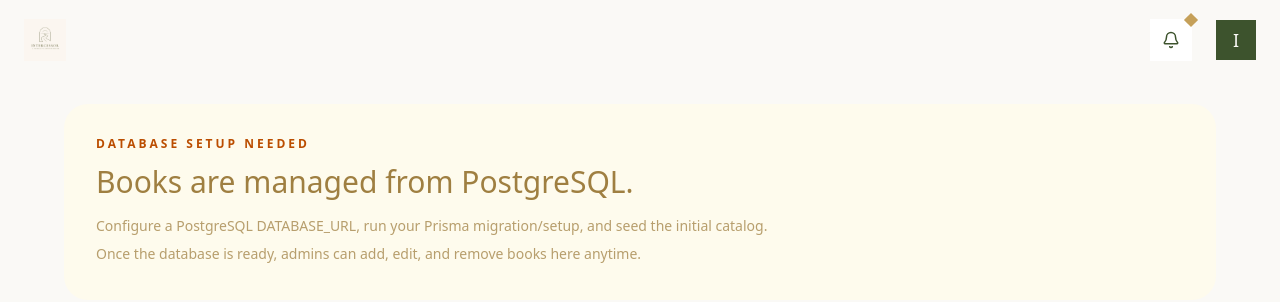
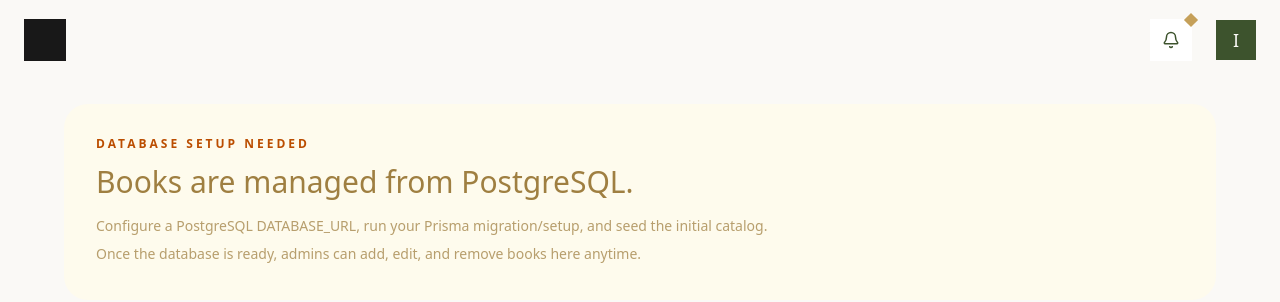
Before and after one commit to Adeboye-lang/Intercessor, a Next.js app: page /admin/books in a window 1280 px wide. Shown: the top 302 px of the page. Built offline with nearby package versions, Linux system fonts and the light colour scheme; no server answers; a web font is replaced by a local one.

Commit message:
Fix logo visibility on light admin backgrounds using brightness-0

```diff
--- a/app/admin/(dashboard)/layout.tsx
+++ b/app/admin/(dashboard)/layout.tsx
@@ -14,7 +14,7 @@ export default function AdminLayout({ children }: { children: ReactNode }) {
           <div className="absolute inset-0 bg-sacred-grid opacity-50 pointer-events-none"></div>
 
           <div className="md:hidden flex items-center z-10">
-            <Logo className="w-[140px] h-[42px] relative z-10" />
+            <Logo className="w-[140px] h-[42px] brightness-0 opacity-90 relative z-10" />
           </div>
 
           <div className="flex items-center justify-end gap-6 relative z-10 ml-auto">
--- a/components/admin/AdminSidebar.tsx
+++ b/components/admin/AdminSidebar.tsx
@@ -27,7 +27,7 @@ export default function AdminSidebar() {
       <div className="flex-1 overflow-y-auto">
         <div className="p-8 pb-4">
           <Link href="/" className="flex flex-col items-start gap-2 group">
-            <Logo className="w-[180px] h-[54px] md:w-[220px] md:h-[66px] transition-transform group-hover:scale-[1.02]" />
+            <Logo className="w-[180px] h-[54px] md:w-[220px] md:h-[66px] brightness-0 opacity-90 transition-transform group-hover:scale-[1.02]" />
             <span className="text-[9px] text-[#3D532D]/60 uppercase tracking-[0.3em] font-bold mt-1">Admin Portal</span>
           </Link>
         </div>
```
